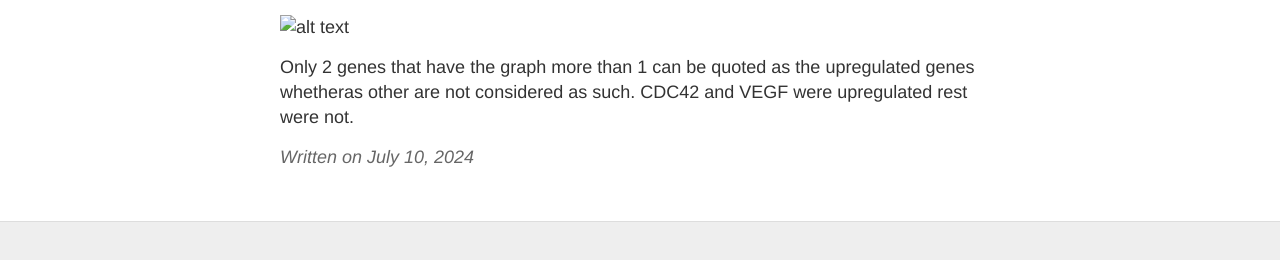
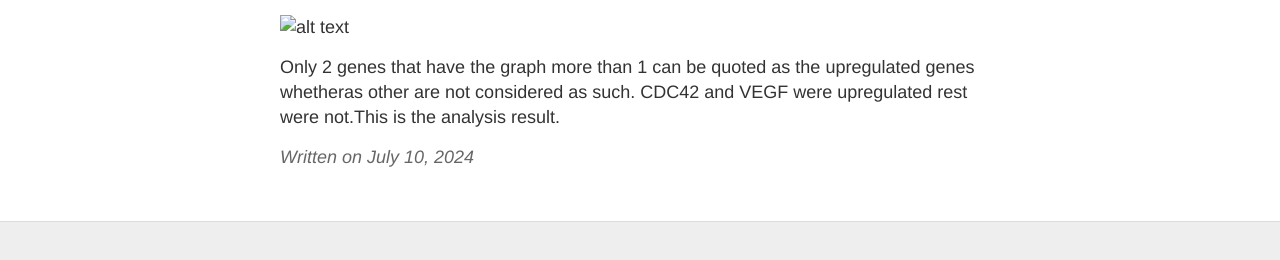
Before and after one commit to prakashaman717/Prakashaman_Notebook, a Jekyll site: the page built from _posts/2024-07-10-QPCR Assignment II.md, in a window 1280 px wide. Shown: the part 1380-1640 px from the top of the page. Built offline with Jekyll 4.4.1, drawn with Linux system fonts in a browser that asks for light colours; our own code applies the rules of GitHub Pages for plain Markdown files.

Commit message:
Update 2024-07-10-QPCR Assignment II.md

```diff
--- a/_posts/2024-07-10-QPCR Assignment II.md
+++ b/_posts/2024-07-10-QPCR Assignment II.md
@@ -29,4 +29,4 @@ Finally, we performed quantification of gene expression. Absolute quantification
 
 ![alt text](<QPCR TABLE 1.png>)
 
-Only 2 genes that have the graph more than 1 can be quoted as the upregulated genes whetheras other are not considered as such. CDC42 and VEGF were upregulated rest were not.
+Only 2 genes that have the graph more than 1 can be quoted as the upregulated genes whetheras other are not considered as such. CDC42 and VEGF were upregulated rest were not.This is the analysis result.
```
